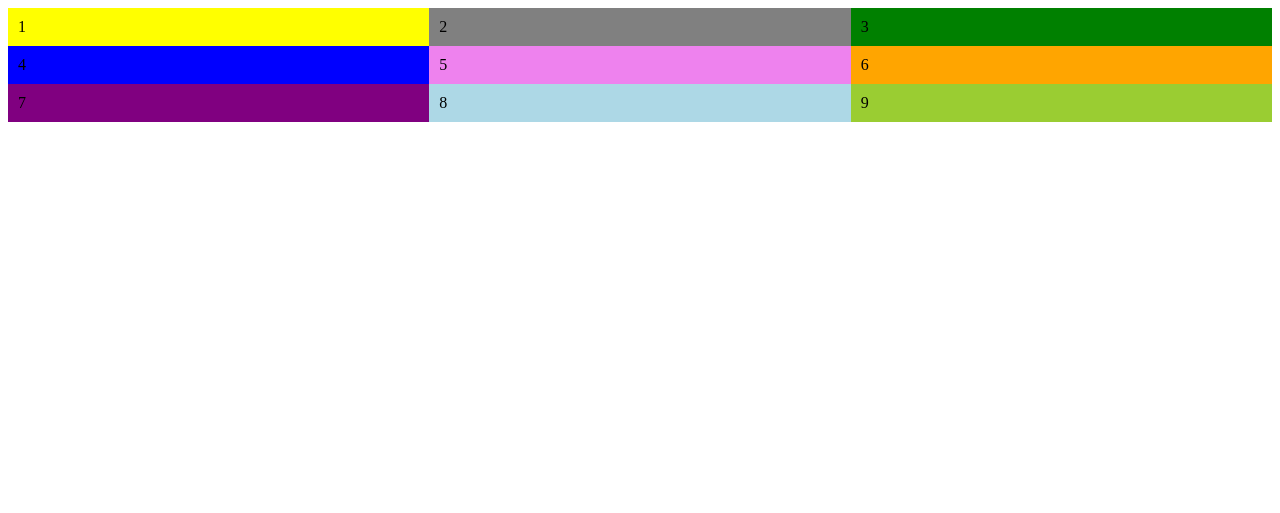
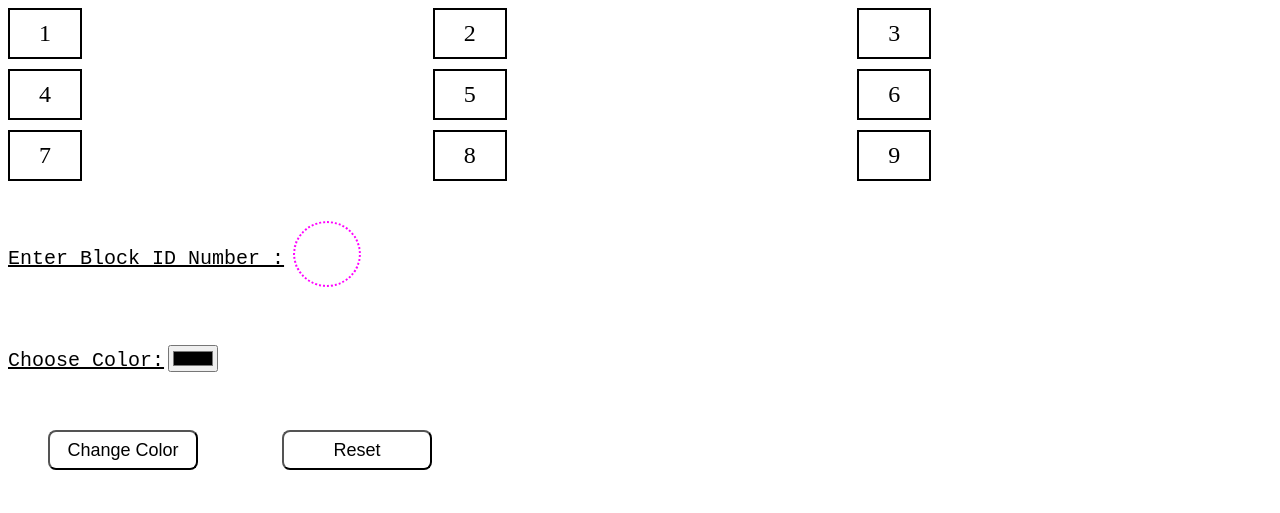
Before and after one commit to acciojob/Replit-Asian-Paints-Datta-070, a website: page main.html in a window 1280 px wide. Drawn offline with Linux system fonts and the light colour scheme.

Commit message:
created a submission

```diff
--- a/main.html
+++ b/main.html
@@ -7,20 +7,28 @@
 </head>
 
 <body>
-	<!-- the entire body must be written by student -->
+	 <div id="grid-container">
+      <div id="1" class="grid-item">1</div>
+      <div id="2" class="grid-item">2</div>
+      <div id="3" class="grid-item">3</div>
+      <div id="4" class="grid-item">4</div>
+      <div id="5" class="grid-item">5</div>
+      <div id="6" class="grid-item">6</div>
+      <div id="7" class="grid-item">7</div>
+      <div id="8" class="grid-item">8</div>
+      <div id="9" class="grid-item">9</div>
+    </div>
+    <form>
+      <label for="block_id">Enter Block ID Number :</label>
+      <input type="text" maxlength="1" id="block_id" name="block_id"><br><br>
+      <label for="colour_id">Choose Color:</label>
+      <input type="color" id="colour_id" name="colour_id"><br><br>
+      <input type="button" value="Change Color" onclick="changeColor()">
+      <input type="button" value="Reset" onclick="resetColors()">
+    </form>
     <script type="text/javascript" src="./script.js">
 </script>
-<div class="container">
-		<div id="d1">1</div>
-		<div id="d2">2</div>
-		<div id="d3">3</div>
-		<div id="d4">4</div>
-		<div id="d5">5</div>
-		<div id="d6">6</div>
-		<div id="d7">7</div>
-		<div id="d8">8</div>
-		<div id="d9">9</div>
-	</div>
+
 </body>
 
 </html>
--- a/script.js
+++ b/script.js
@@ -1 +1,15 @@
 //your JS code here. If required.
+ function changeColor(){
+	 // Get the block id and color
+	 var blockId = document.getElementById("block_id").value;
+	 var color = document.getElementById("colour_id").value;
+	 // Set the background color of the specified block
+	 document.getElementById(blockId).style.backgroundColor = color;
+}
+function resetColors(){
+	// Set the background color of all blocks to transparent
+	var blocks = document.getElementsByClassName("grid-item");
+	for(var i = 0; i < blocks.length; i++){
+		blocks[i].style.backgroundColor = "transparent";
+	}
+}
--- a/styles.css
+++ b/styles.css
@@ -1,35 +1,43 @@
-/*  your css code here. If applicable */
-.container div{
-	padding: 10px;
+#grid-container{
+	display: grid;
+    grid-template-columns: repeat(3, 1fr);
+    grid-template-rows: repeat(3, 1fr);
+    gap: 10px;
 }
-.container #d1{
-	background-color:yellow;
+.grid-item{
+	width:50px;
+	border:2px solid black;
+	background-color: transparent;
+    padding: 10px;
+    text-align: center;
+    font-size: 24px;
 }
-#d2{
-	background-color:gray;
+input#block_id{
+	margin:40px;
+	border-radius:50%;
+	width:60px;
+	height:60px;
+	border:2px magenta dotted;
+	font-size: 30px;
+	text-align:center;
+	margin-left:5px;
+	color:blue;
 }
-#d3{
-	background-color:green;
+label{
+	font-size:20px;
+	font-family:monospace;
+	text-decoration:underline;
 }
-#d4{
-	background-color:blue;
+input[type=button]{
+	margin:40px;
+	width:150px;
+	height:40px;
+	font-size:18px;
+	border-radius:8px;
+	background-color:white;
 }
-#d5{
-	background-color:violet;
+input[type=button]:hover{
+	cursor:pointer;
+	background-color:magenta;
+	border:2px blue solid;
 }
-#d6{
-	background-color:orange;
-}
-#d7{
-	background-color:purple;
-}
-#d8{
-	background-color:lightblue;
-}
-#d9{
-	background-color:yellowgreen;
-}
-.container{
-	display: grid;
-	grid-template-columns: auto auto auto;
-}
```
